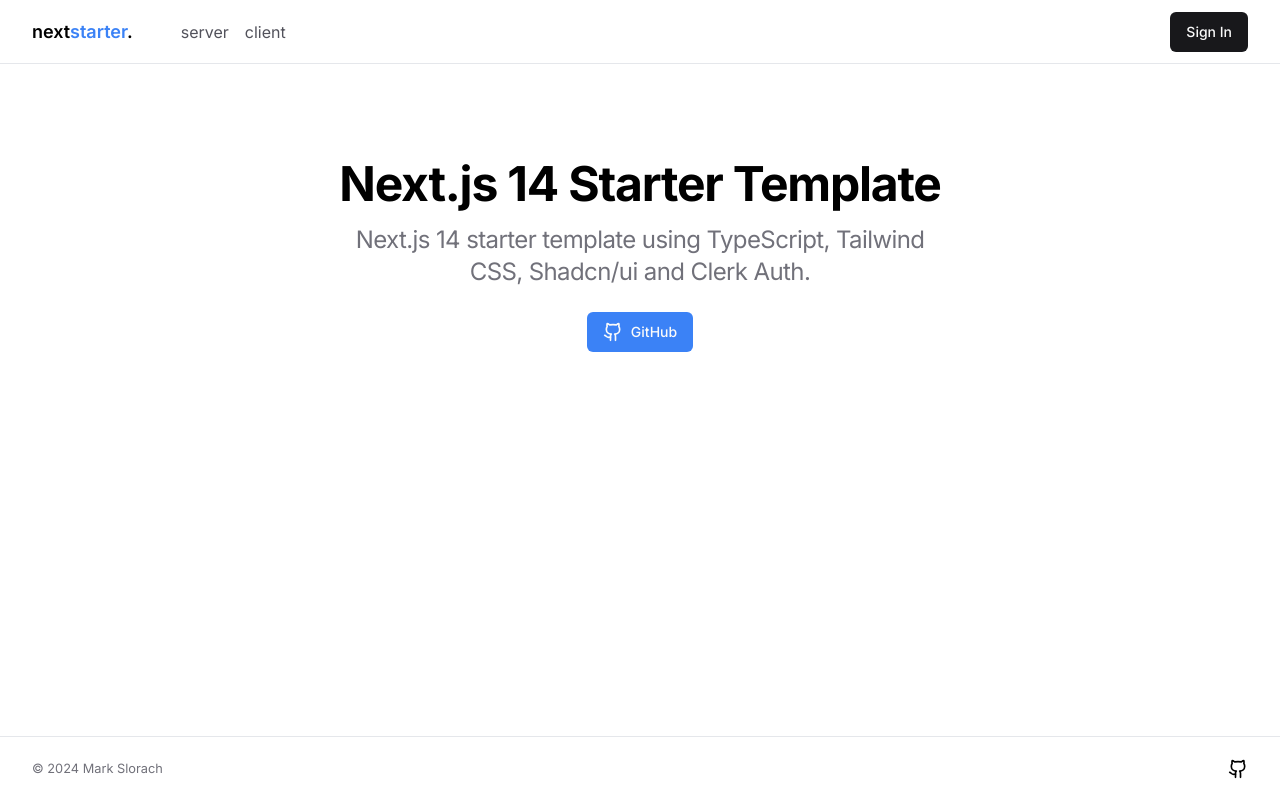
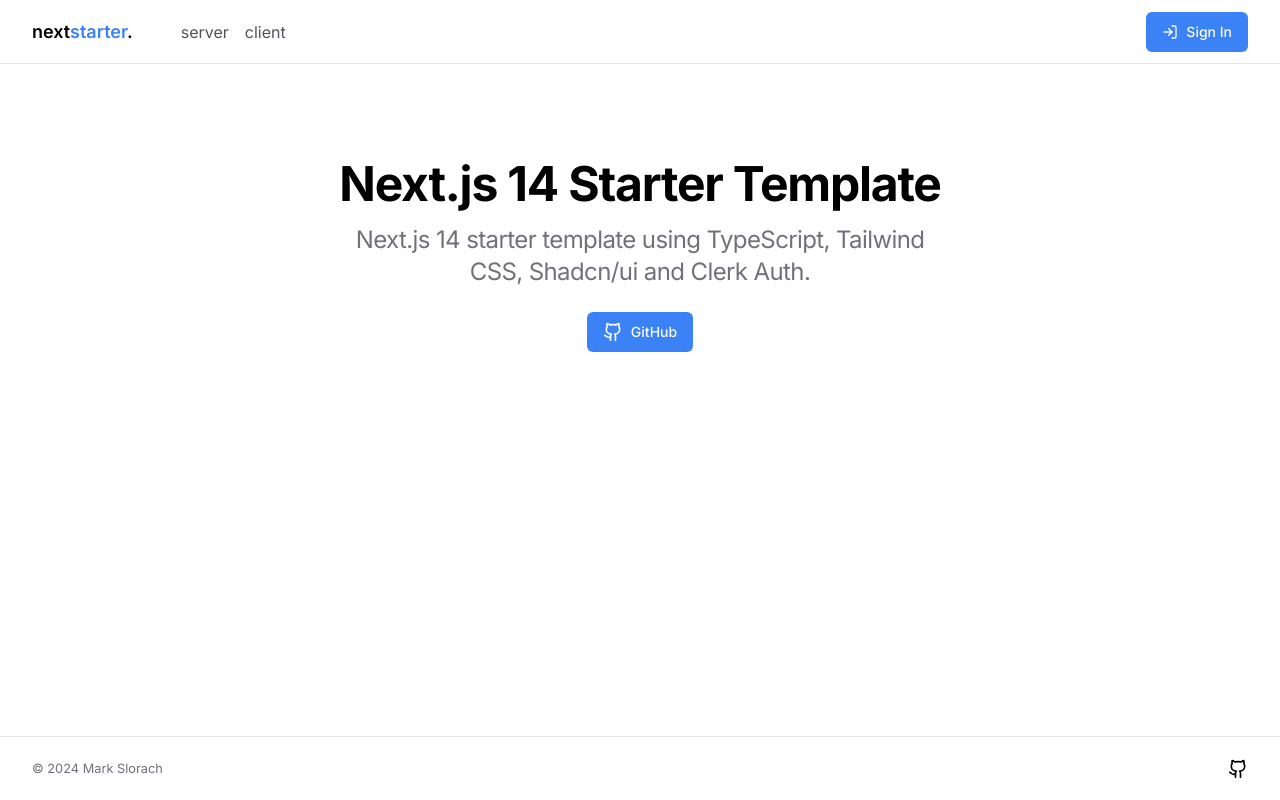
Before and after one commit to markslorach/next-starter-shadcn-ui-clerk, a Next.js app: page / in a window 1280 px wide. Built offline with nearby package versions, Linux system fonts and the light colour scheme; no server answers.

Commit message:
sign in button icon

```diff
--- a/app/components/shared/Header.tsx
+++ b/app/components/shared/Header.tsx
@@ -2,6 +2,7 @@
 import Link from "next/link";
 import { Button } from "../shadcn/button";
 import NavList from "./NavList";
+import { LogIn } from "lucide-react";
 
 const Header = () => {
   return (
@@ -17,7 +18,10 @@
 
         <SignedOut>
           <SignInButton>
-            <Button>Sign In</Button>
+            <Button className="bg-blue-500 hover:bg-blue-500/90">
+              <LogIn className="mr-2 h-4 w-4" />
+              Sign In
+            </Button>
           </SignInButton>
         </SignedOut>
 
```
